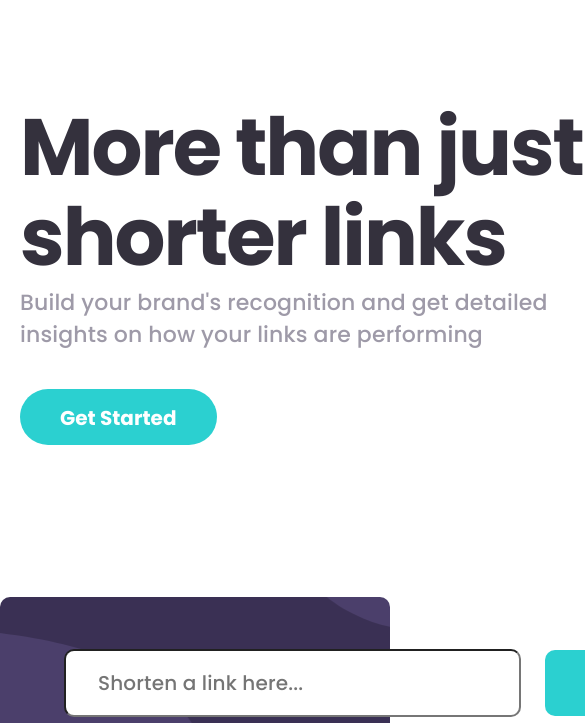
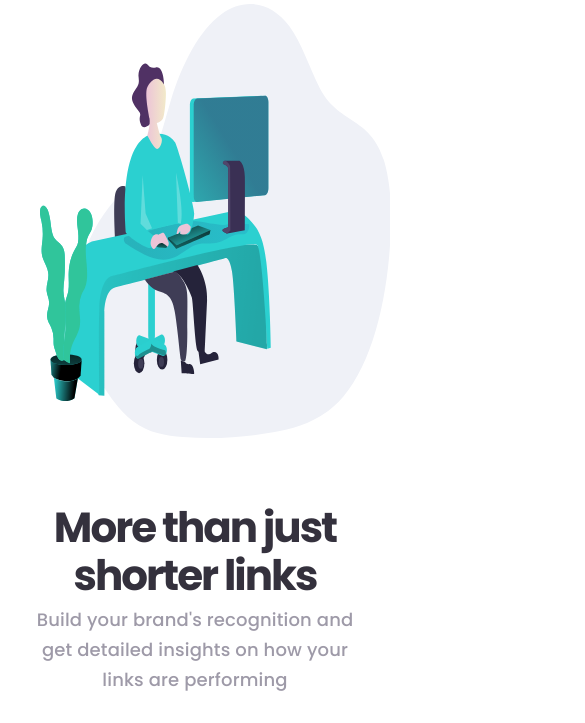
Before and after one commit to Usmonkul/shortly, a plain HTML site: page index.html in a window 390 px wide. Shown: the part 96-819 px from the top of the page, 585 px wide, since content can reach past the window. Drawn offline with Linux system fonts and the light colour scheme.

Commit message:
fix hero section

```diff
--- a/css/styles.css
+++ b/css/styles.css
@@ -150,18 +150,16 @@ a {
 .hero {
   padding-top: 78px;
   padding-bottom: 152px;
-  /* background-image: url(/img/hero-bg.svg);
+  background-image: url(/img/hero-bg.svg);
   background-repeat: no-repeat;
-  background-position: calc(50% + 500px); */
+  background-position: calc(50% + 500px);
 }
 .hero-inner {
   display: flex;
 }
 .hero-info-content {
-  min-width: 565px;
+  max-width: 565px;
   padding-top: 20px;
-  margin-right: 100px;
-  flex-shrink: 1;
 }
 .hero-main-header {
   font-size: 80px;
@@ -180,12 +178,29 @@ a {
   letter-spacing: 0.15px;
   color: var(--text-color3);
 }
-.hero-img {
-  margin-top: -30px;
+@media screen and (max-width: 800px) {
+  .hero {
+    padding-top: 480px;
+    padding-bottom: 88px;
+    background-position: top 0px left 40px;
+    background-size: 90% 50%;
+    text-align: center;
+    display: flex;
+  }
+  .hero-info-content {
+    max-width: 327px;
+    padding-top: 20px;
+  }
+  .hero-main-header {
+    font-size: 42px;
+    line-height: 48px;
+  }
+  .hero-text {
+    margin-bottom: 32px;
+    font-size: 18px;
+    line-height: 30px;
+  }
 }
-.get-btn {
-}
-
 /* Service */
 .service-box {
   position: relative;
--- a/index.html
+++ b/index.html
@@ -40,11 +40,10 @@
     <section class="hero">
       <div class="hero-inner container">
         <div class="hero-info-content">
-          <h2 class="hero-main-header">More than just shorter links</h2>
+          <h2 class="hero-main-header">More than just <br> shorter links</h2>
           <p class="hero-text">Build your brand's recognition and get detailed insights on how your links are performing</p>
           <a href="#" class="get-btn btn">Get Started</a>
         </div>
-        <img class="hero-img" src="/img/hero-bg.svg" alt="girl working in computer" />
       </div>
     </section>
     <div class="service-box container">
```
